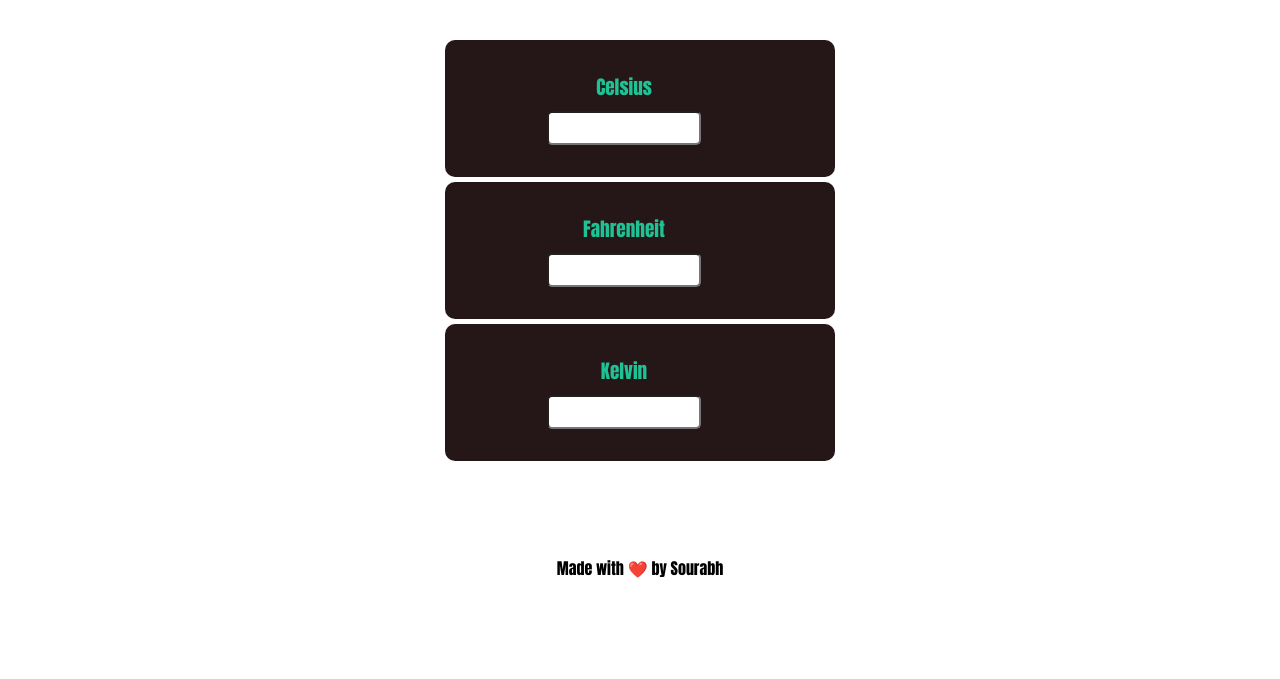
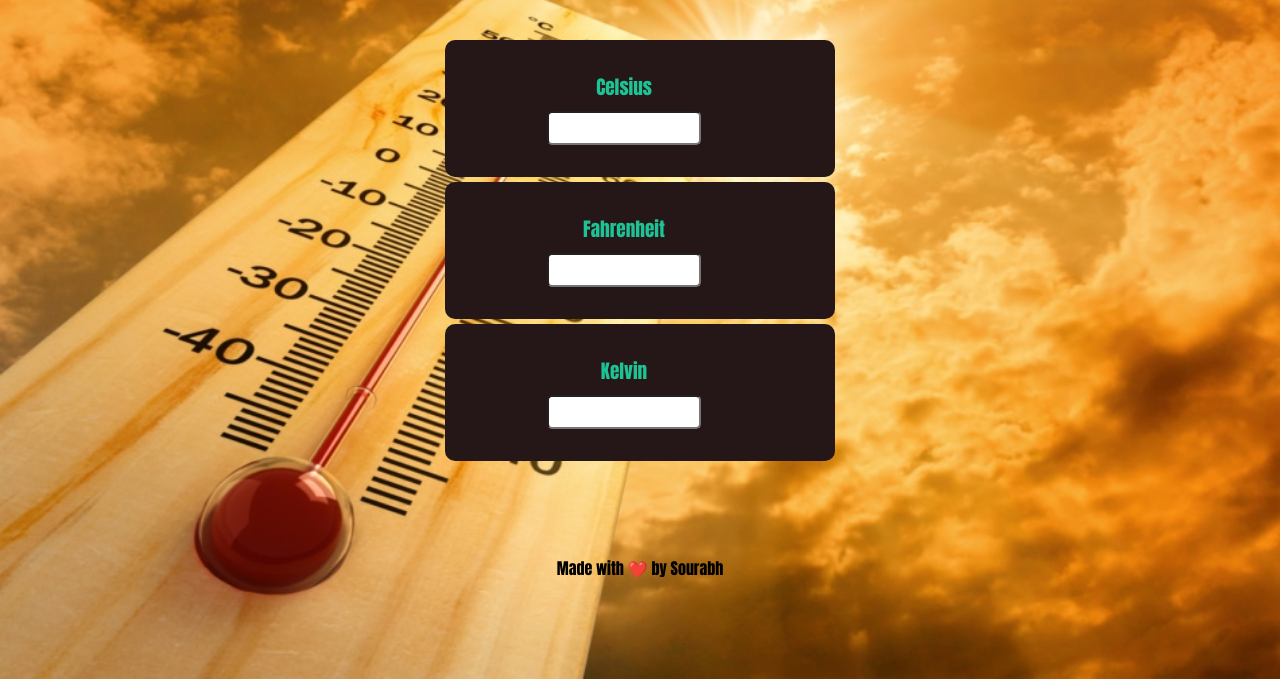
Before and after one commit to Sourabhp2112/temperature-converter, a plain HTML site: page index.html in a window 1280 px wide. Shown: the part 121-800 px from the top of the page. Drawn offline with Linux system fonts and the light colour scheme; the site is published under a folder, as on GitHub Pages, so addresses that start at the root find nothing.

Commit message:
Update style.css

```diff
--- a/style.css
+++ b/style.css
@@ -4,7 +4,7 @@
     font-family: Impact, Haettenschweiler, 'Arial Narrow Bold', sans-serif;
 }
 body{
-    background-image: url(/images/bg1.png);
+    background-image: url(images/bg1.png);
     background-repeat: no-repeat;
     background-size: 100% 100%;
     background-attachment: fixed;
```
